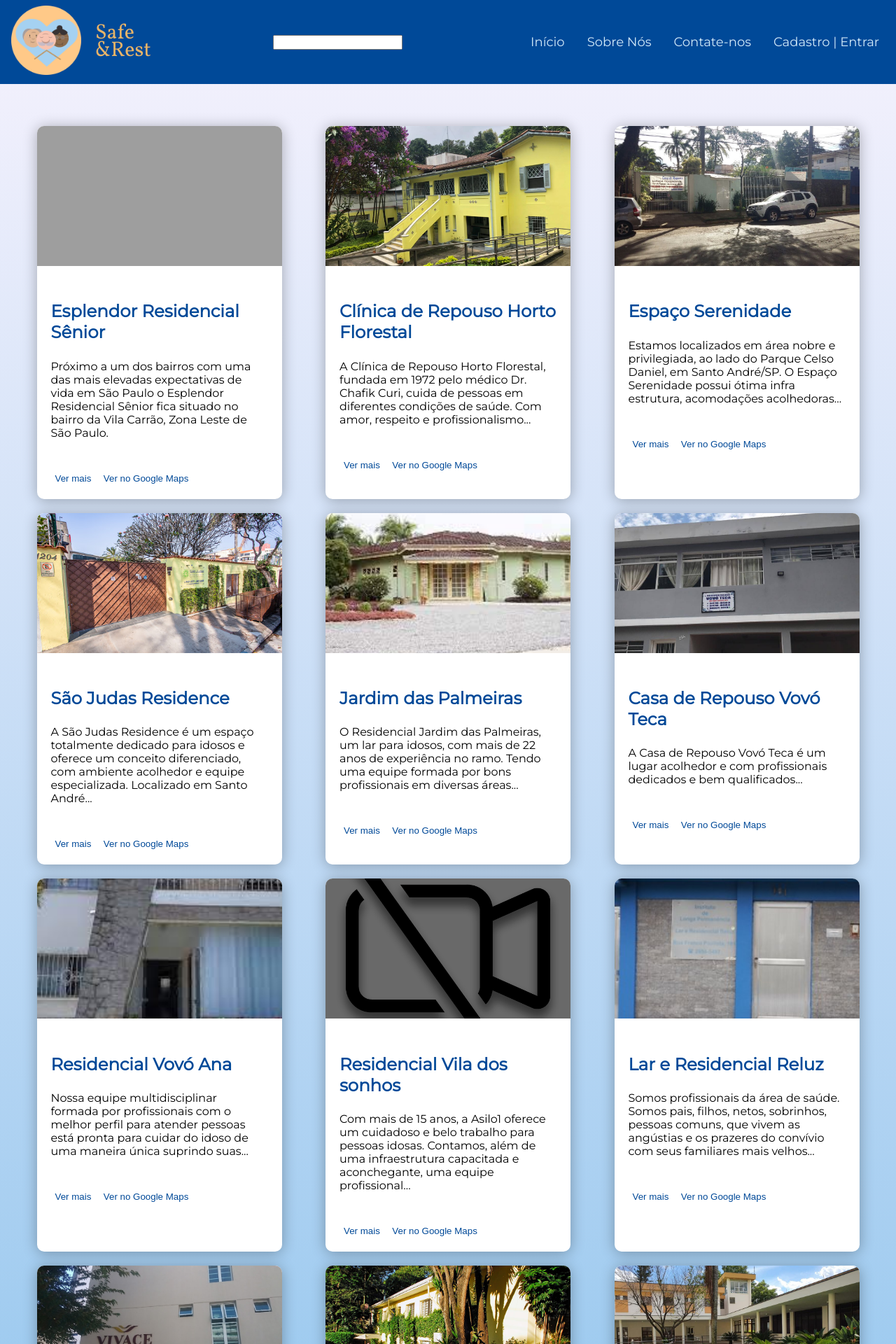
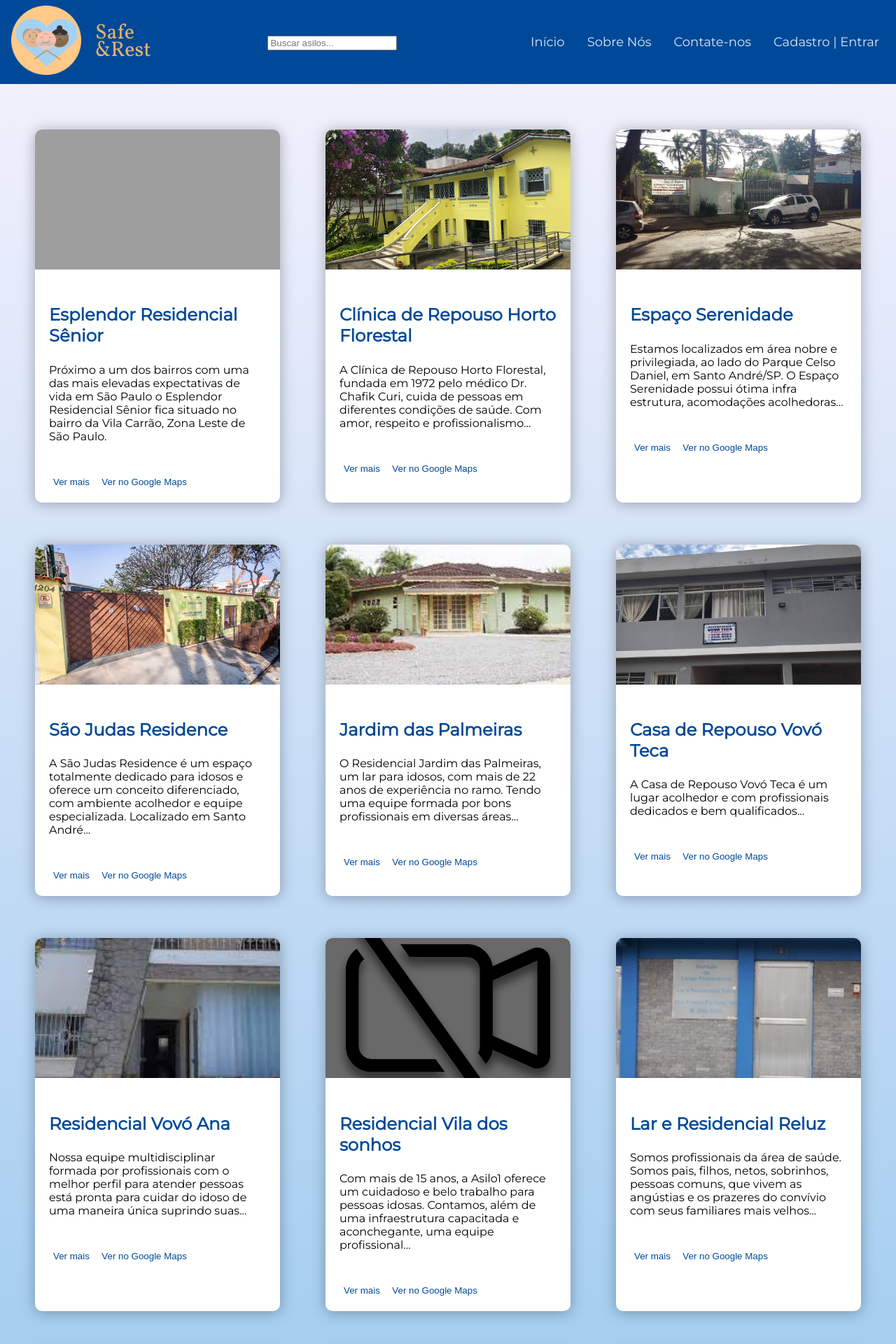
Before and after one commit to Jonydu05/Safe-Rest, a PHP site: page / in a window 1280 px wide. Shown: the top 1920 px of the page at 70% size. Run offline with PHP 8.4, Linux system fonts and the light colour scheme; some libraries are stand-ins or nearby versions; grey boxes are pictures that could not be loaded.

Commit message:
atualizando busca

```diff
--- a/css/cards.css
+++ b/css/cards.css
@@ -13,7 +13,8 @@
 
 .card {
 	font-size: 1.3rem;
-	margin: 10px;
+	margin: 15px;
+	margin-bottom: 45px;
 	background-color: #fff;
 	border-radius: 10px;
 	box-shadow: 0 2px 20px rgba(0, 0, 0, 0.3);
--- a/css/estilo.css
+++ b/css/estilo.css
@@ -20,8 +20,7 @@
   background: linear-gradient(#F6F2FD, #69B3E7);
 }
 
-body,
-ul {
+body, ul {
   margin: 0px;
   padding: 0px;
 }
@@ -84,6 +83,10 @@
 #nav a:hover {
   color: var(--complementar1);
   transition: 200ms;
+}
+
+#pesquisa-mobile{
+  display: none;
 }
 
 /* Configurações Botão burguer */
@@ -160,6 +163,14 @@
     transform: rotate(-135deg);
     top: -7px;
   }
+  #pesquisa-mobile{
+    display: block;
+    margin: 0 1rem;
+    border-bottom: 2px solid rgba(0, 0, 0, .05);
+  }
+  #div-pesquisa{
+    display: none;
+  }
 }
 
 /*Configurações Página Sobre*/
--- a/index.html
+++ b/index.html
@@ -33,7 +33,11 @@
       </a>
     </div>
 
-    <input search="asilos" class="input-pesquisa">
+    <div id="div-pesquisa">
+      <form action="">
+        <input type="search" search="asilos" class="input-pesquisa" placeholder="Buscar asilos...">
+      </form>
+    </div>
 
     <nav id="nav">
 
@@ -43,10 +47,13 @@
       </button>
 
       <ul id="menu" role="menu">
+        <li><input type="search" search="asilos" class="input-pesquisa" id="pesquisa-mobile"
+            placeholder="Buscar asilos..."></li>
         <li><a href="index.html">Início</a></li>
         <li><a href="sobre-nos.html">Sobre Nós</a></li>
         <li><a href="contato.html">Contate-nos</a></li>
         <li><a href="cadastro.html">Cadastro | Entrar</a></li>
+
       </ul>
     </nav>
 
@@ -69,12 +76,12 @@
             <a href="asilos/esplendor.html" class="link-asilos">Esplendor Residencial Sênior</a>
           </h3>
           <p> Próximo a um dos bairros com uma das mais elevadas expectativas de vida em São Paulo o Esplendor
-            Residencial
-            Sênior fica situado no bairro da Vila Carrão, Zona Leste de São Paulo. </p>
+            Residencial Sênior fica situado no bairro da Vila Carrão, Zona Leste de São Paulo. </p>
         </div>
         <div class="actionsCard">
           <button class="actions"><a href="asilos/esplendor.html" class="link-asilos">Ver mais</a></button>
-          <button class="actions"><a href="https://goo.gl/maps/Ksa8Pv24Pyh7bDFB8" target="_blank" class="link-asilos">Ver no Google Maps</a></button>
+          <button class="actions"><a href="https://goo.gl/maps/Ksa8Pv24Pyh7bDFB8" target="_blank"
+              class="link-asilos">Ver no Google Maps</a></button>
         </div>
       </div>
       <!-- card horto -->
@@ -88,11 +95,13 @@
           <h3>
             <a href="asilos/horto.html" class="link-asilos">Clínica de Repouso Horto Florestal</a>
           </h3>
-          <p>A Clínica de Repouso Horto Florestal, fundada em 1972 pelo médico Dr. Chafik Curi, cuida de pessoas em diferentes condições de saúde. Com amor, respeito e profissionalismo...</p>
+          <p>A Clínica de Repouso Horto Florestal, fundada em 1972 pelo médico Dr. Chafik Curi, cuida de pessoas em
+            diferentes condições de saúde. Com amor, respeito e profissionalismo...</p>
         </div>
         <div class="actionsCard">
           <button class="actions"><a href="asilos/horto.html" class="link-asilos">Ver mais</a></button>
-          <button class="actions"><a href="https://goo.gl/maps/PiQxNVLeomFLdqn59" target="_blank" class="link-asilos">Ver no Google Maps</a></button>
+          <button class="actions"><a href="https://goo.gl/maps/PiQxNVLeomFLdqn59" target="_blank"
+              class="link-asilos">Ver no Google Maps</a></button>
         </div>
       </div>
       <!-- card serenidade -->
@@ -106,7 +115,8 @@
           <h3>
             <a href="asilos/serenidade.html" class="link-asilos">Espaço Serenidade</a>
           </h3>
-          <p> Estamos localizados em área nobre e privilegiada, ao lado do Parque Celso Daniel, em Santo André/SP. O Espaço Serenidade possui ótima infra estrutura, acomodações acolhedoras...</p>
+          <p> Estamos localizados em área nobre e privilegiada, ao lado do Parque Celso Daniel, em Santo André/SP. O
+            Espaço Serenidade possui ótima infra estrutura, acomodações acolhedoras...</p>
         </div>
         <div class="actionsCard">
           <button class="actions"><a href="asilos/serenidade.html" class="link-asilos">Ver mais</a></button>
@@ -144,7 +154,8 @@
           <h3>
             <a href="asilos/palmeiras.html" class="link-asilos">Jardim das Palmeiras</a>
           </h3>
-          <p>O Residencial Jardim das Palmeiras, um lar para idosos, com mais de 22 anos de experiência no ramo. Tendo uma equipe formada por bons profissionais em diversas áreas...</p>
+          <p>O Residencial Jardim das Palmeiras, um lar para idosos, com mais de 22 anos de experiência no ramo. Tendo
+            uma equipe formada por bons profissionais em diversas áreas...</p>
         </div>
         <div class="actionsCard">
           <button class="actions"><a href="asilos/palmeiras.html" class="link-asilos">Ver mais</a></button>
@@ -180,7 +191,8 @@
           <h3>
             <a href="asilos/vovoAna.html" class="link-asilos">Residencial Vovó Ana</a>
           </h3>
-          <p> Nossa equipe multidisciplinar formada por profissionais com o melhor perfil para atender pessoas está pronta para cuidar do idoso de uma maneira única suprindo suas...</p>
+          <p> Nossa equipe multidisciplinar formada por profissionais com o melhor perfil para atender pessoas está
+            pronta para cuidar do idoso de uma maneira única suprindo suas...</p>
         </div>
         <div class="actionsCard">
           <button class="actions"><a href="asilos/vovoAna.html" class="link-asilos">Ver mais</a></button>
@@ -198,7 +210,8 @@
           <h3>
             <a href="asilos/sonhos.html" class="link-asilos">Residencial Vila dos sonhos</a>
           </h3>
-          <p>Com mais de 15 anos, a Asilo1 oferece um cuidadoso e belo trabalho para pessoas idosas. Contamos, além de uma infraestrutura capacitada e aconchegante, uma equipe profissional...</p>
+          <p>Com mais de 15 anos, a Asilo1 oferece um cuidadoso e belo trabalho para pessoas idosas. Contamos, além de
+            uma infraestrutura capacitada e aconchegante, uma equipe profissional...</p>
         </div>
         <div class="actionsCard">
           <button class="actions"><a href="asilos/sonhos.html" class="link-asilos">Ver mais</a></button>
@@ -254,7 +267,8 @@
           <h3>
             <a href="asilos/ciai.html" class="link-asilos">Centro Integrado de Atendimento ao Idoso</a>
           </h3>
-          <p>Criado há mais de 30 anos, o Centro Integrado de Atendimento ao Idoso se tornou uma referência em residência permanente de cuidados sênior em São Paulo...</p>
+          <p>Criado há mais de 30 anos, o Centro Integrado de Atendimento ao Idoso se tornou uma referência em
+            residência permanente de cuidados sênior em São Paulo...</p>
         </div>
         <div class="actionsCard">
           <button class="actions"><a href="asilos/ciai.html" class="link-asilos">Ver mais</a></button>
@@ -272,7 +286,8 @@
           <h3>
             <a href="asilos/garden.html" class="link-asilos">Gardenville</a>
           </h3>
-          <p> Um residencial para idosos em todos os níveis de necessidades. Tudo aqui foi pensado e desenvolvido para que os moradores se sintam em casa. Por isso, nossas instalações e serviços...</p>
+          <p> Um residencial para idosos em todos os níveis de necessidades. Tudo aqui foi pensado e desenvolvido para
+            que os moradores se sintam em casa. Por isso, nossas instalações e serviços...</p>
         </div>
         <div class="actionsCard">
           <button class="actions"><a href="asilos/garden.html" class="link-asilos">Ver mais</a></button>
```
Also changed, not shown: package.json (added, +23 -0 lines).
